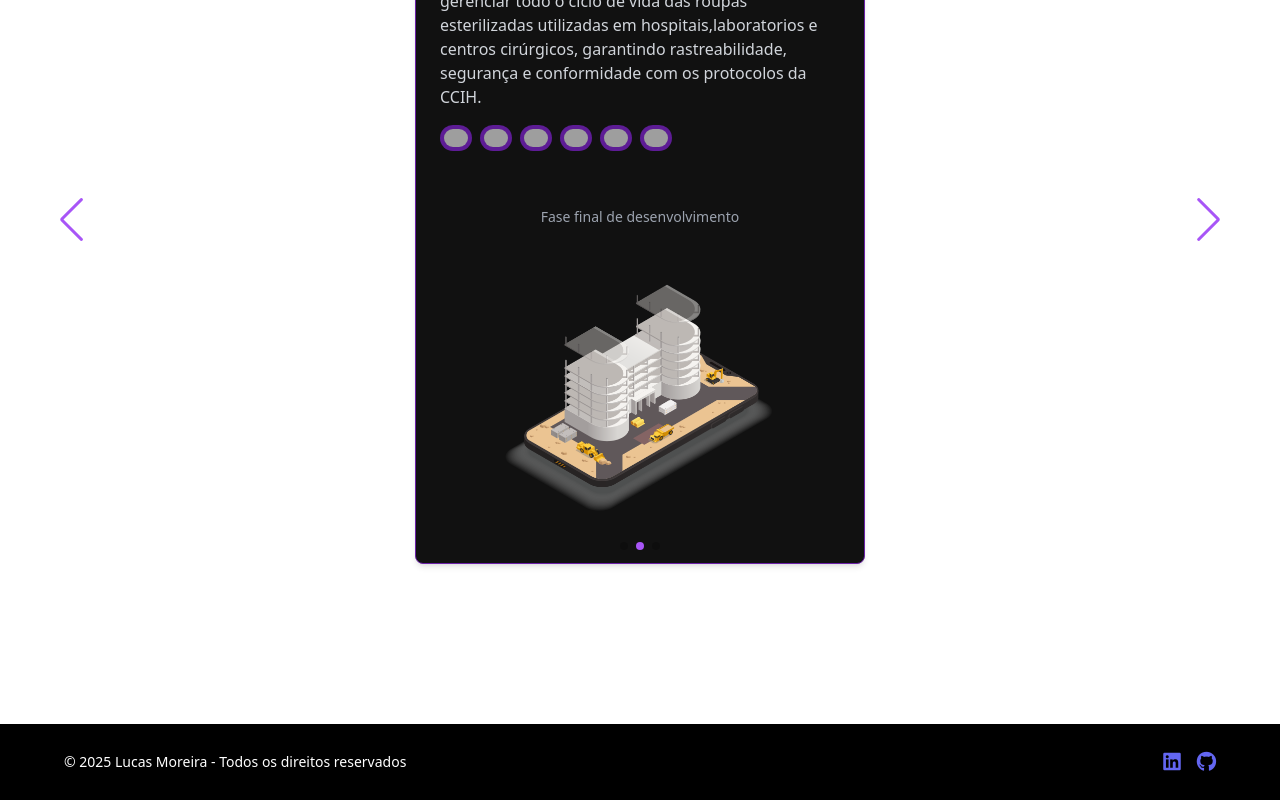
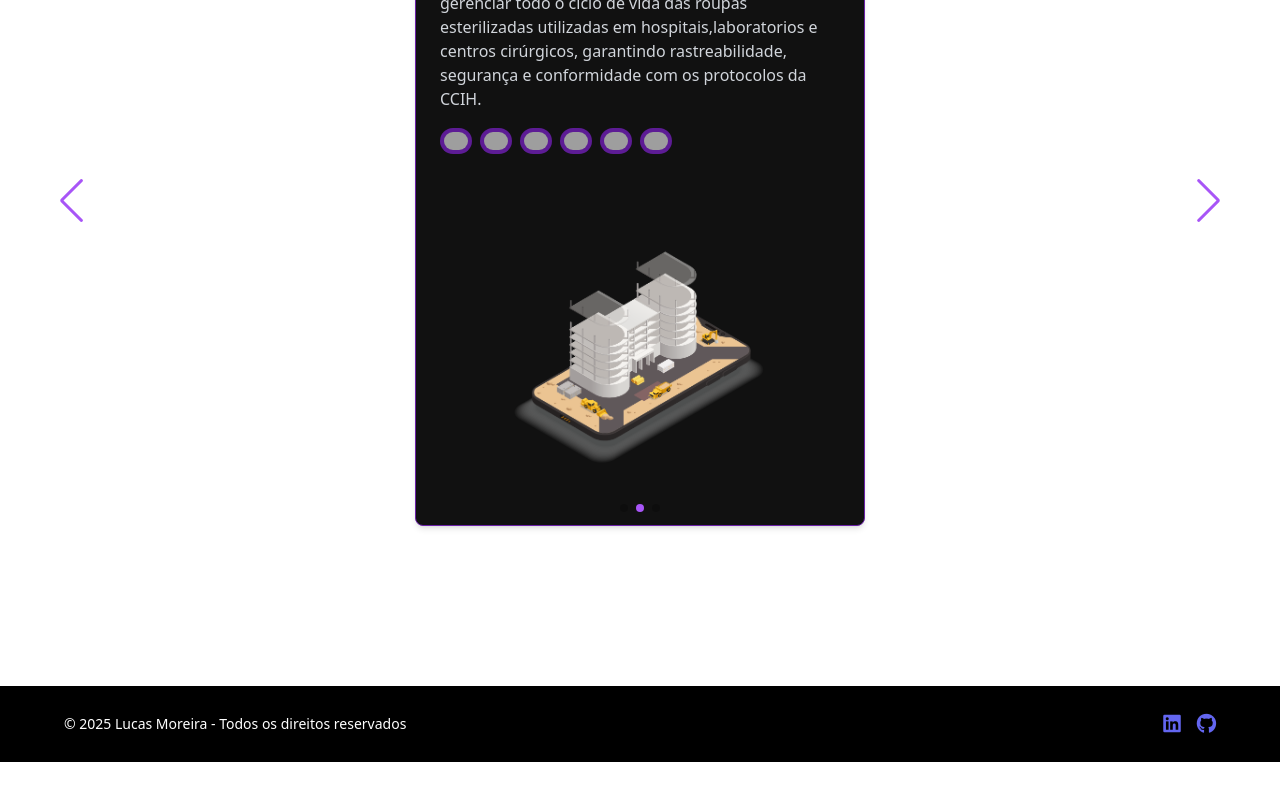
Before and after one commit to lucasvrmoreira/meu-portfolio, a React (Create React App) app: page / in a window 1280 px wide. Shown: the part 3281-4081 px from the top of the page. After the commit the page ends 4043 px from the top, so only its background shows below. Built offline with nearby package versions, Linux system fonts and the light colour scheme; grey boxes are pictures that could not be loaded.

Commit message:
ajuste lottie cortando no git

```diff
--- a/src/components/Projetos.jsx
+++ b/src/components/Projetos.jsx
@@ -164,14 +164,14 @@ const projetos = [
     descricao:
       'Sistema inteligente que lê dados hexadecimais armazenados em tabelas de banco de dados e os converte automaticamente para o formato XML. Desenvolvido para possibilitar o download em massa de arquivos de Nota Fiscal Eletrônica (NF-e) com base nos dados processados',
     tecnologias: ['Python', 'Selenium', 'JavaScript', 'FastAPI', 'XML', 'PostgreSQL'],
-    mostrarManutencao: true,
+    lottie: constructionAnimation,
   },
   {
     nome: 'SICRO - Sistema de Controle de Roupas Estéreis',
     descricao:
       'O SICRO é uma aplicação desenvolvida para gerenciar todo o ciclo de vida das roupas esterilizadas utilizadas em hospitais,laboratorios e centros cirúrgicos, garantindo rastreabilidade, segurança e conformidade com os protocolos da CCIH.',
     tecnologias: ['Python', 'Flask', 'PostgreSQL', 'Vite', 'React', 'JavaScript'],
-    mostrarManutencao: true,
+    lottie: constructionAnimation,
   },
   {
     nome: 'GQ TRACK',
@@ -181,7 +181,7 @@ const projetos = [
     github: 'https://github.com/lucasvrmoreira/gqtrack',
     online: 'https://gqtrack.vercel.app/',
     credenciais: { user: 'admin', pass: '123456' },
-    mostrarManutencao: false,
+    //lottie: constructionAnimation,
   },
 ];
 
@@ -276,13 +276,16 @@ export default function Projetos() {
                     )}
 
                     {/* Animação de manutenção */}
-                    {projeto.mostrarManutencao && (
+                    {projeto.lottie && (
                       <div className="relative pt-4 flex justify-center items-center min-h-[320px] overflow-visible">
-                        <div className="pt-4 flex justify-center items-center min-h-[280px] overflow-visible">
-                          <AnimacaoManutencao />
-                        </div>
+                        <Lottie
+                          animationData={projeto.lottie}
+                          loop
+                          style={{ maxWidth: "280px", width: "100%", height: "auto" }}
+                        />
                       </div>
                     )}
+
 
 
 
```
